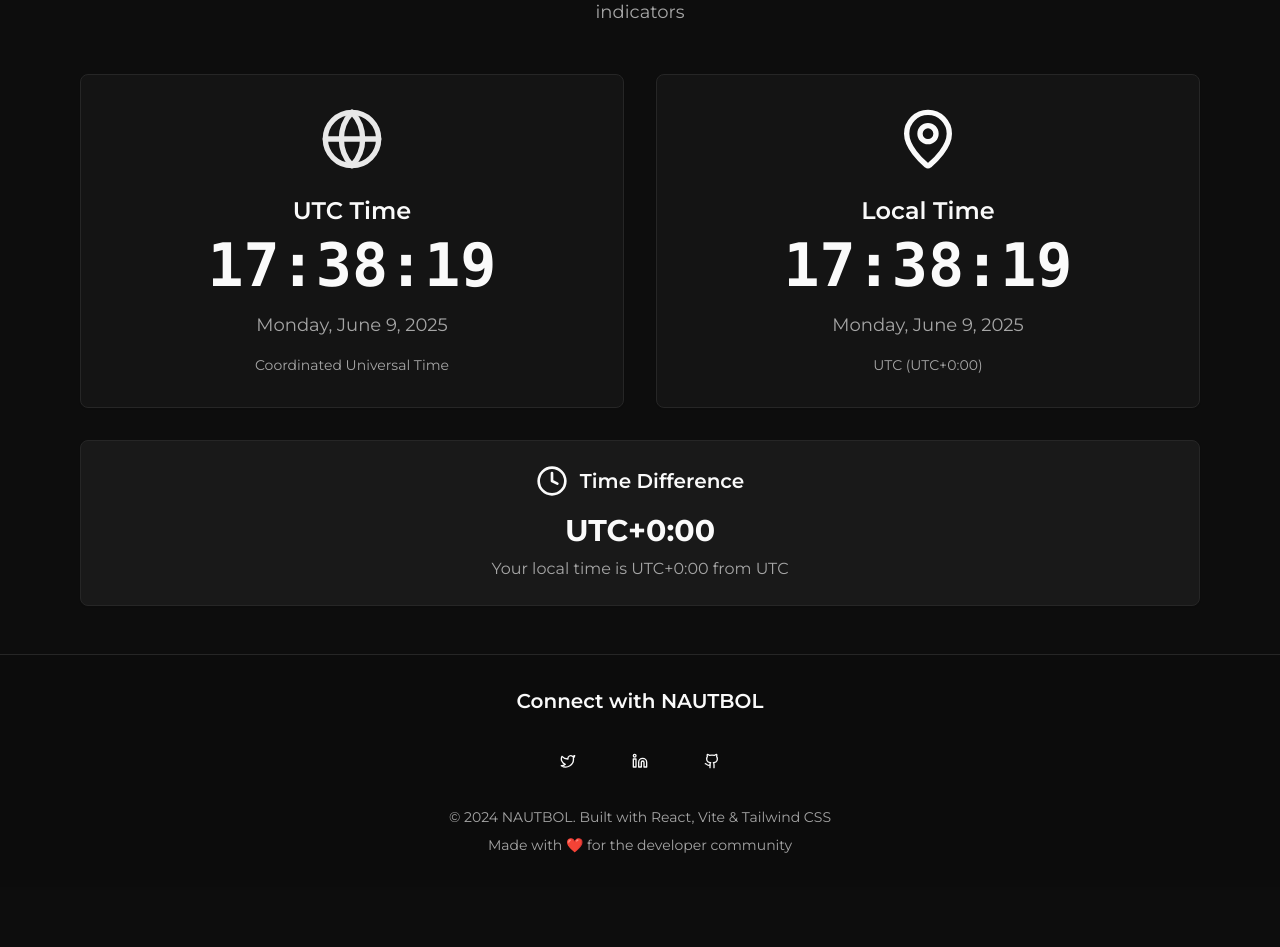
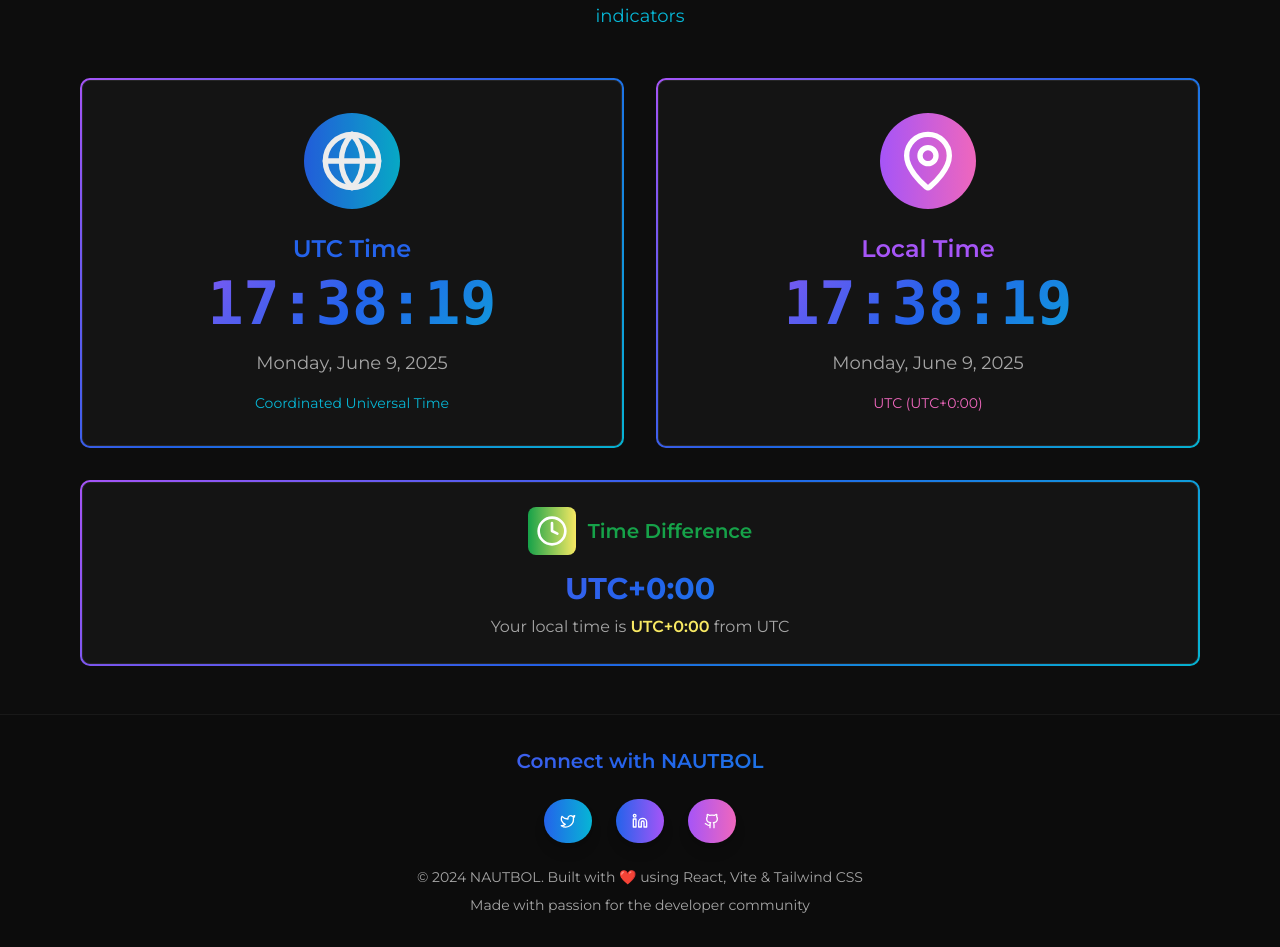
Before and after one commit to NAUTBOL/time-sync-voyager, a React (Vite) app: page / in a window 1280 px wide. Shown: the part 223-1170 px from the top of the page. Before the commit the page ends 1110 px from the top, so only its background shows below. Built offline with nearby package versions, Linux system fonts and the light colour scheme.

Commit message:
feat: Apply modern color scheme
Updates the website's color scheme to a more modern and visually appealing palette.

```diff
--- a/src/components/Footer.tsx
+++ b/src/components/Footer.tsx
@@ -8,27 +8,30 @@ const Footer = () => {
       name: "Twitter",
       url: "https://x.com/NAUTBOL",
       icon: Twitter,
-      color: "hover:text-blue-400"
+      gradient: "from-blue to-cyan",
+      hoverColor: "hover:shadow-blue/25"
     },
     {
       name: "LinkedIn",
       url: "https://www.linkedin.com/in/leandrotorressilva/",
       icon: Linkedin,
-      color: "hover:text-blue-600"
+      gradient: "from-blue to-purple",
+      hoverColor: "hover:shadow-blue/25"
     },
     {
       name: "GitHub",
       url: "https://github.com/NAUTBOL/",
       icon: Github,
-      color: "hover:text-gray-300"
+      gradient: "from-purple to-pink",
+      hoverColor: "hover:shadow-purple/25"
     }
   ];
 
   return (
-    <footer className="w-full border-t border-border bg-background/80 backdrop-blur-sm mt-auto">
+    <footer className="w-full border-t border-border/50 bg-background/80 backdrop-blur-sm mt-auto">
       <div className="container mx-auto px-4 py-8">
         <div className="text-center">
-          <h3 className="text-xl font-semibold mb-6">Connect with NAUTBOL</h3>
+          <h3 className="text-xl font-semibold mb-6 gradient-text">Connect with NAUTBOL</h3>
 
           <div className="flex justify-center space-x-6 mb-6">
             {socialLinks.map((social) => {
@@ -38,7 +41,7 @@ const Footer = () => {
                   key={social.name}
                   variant="ghost"
                   size="lg"
-                  className={`p-4 ${social.color} transition-colors hover:bg-accent`}
+                  className={`p-4 bg-gradient-to-r ${social.gradient} text-white rounded-full shadow-lg ${social.hoverColor} transition-all hover:scale-110 hover:shadow-lg`}
                   onClick={() => window.open(social.url, '_blank')}
                   aria-label={`Visit ${social.name} profile`}
                 >
@@ -49,8 +52,8 @@ const Footer = () => {
           </div>
 
           <div className="text-sm text-muted-foreground">
-            <p>&copy; 2024 NAUTBOL. Built with React, Vite & Tailwind CSS</p>
-            <p className="mt-2">Made with ❤️ for the developer community</p>
+            <p>&copy; 2024 NAUTBOL. Built with <span className="text-red">❤️</span> using React, Vite & Tailwind CSS</p>
+            <p className="mt-2">Made with passion for the developer community</p>
           </div>
         </div>
       </div>
--- a/src/components/Header.tsx
+++ b/src/components/Header.tsx
@@ -4,18 +4,20 @@ import { Heart, Globe } from "lucide-react";
 
 const Header = () => {
   return (
-    <header className="w-full border-b border-border bg-background/80 backdrop-blur-sm sticky top-0 z-50">
+    <header className="w-full border-b border-border/50 bg-background/80 backdrop-blur-sm sticky top-0 z-50">
       <div className="container mx-auto px-4 py-4 flex justify-between items-center">
         <div className="flex items-center space-x-2">
-          <Globe className="h-6 w-6 text-primary" />
-          <h1 className="text-xl font-semibold">TimeZone Display</h1>
+          <div className="p-2 rounded-lg bg-gradient-to-r from-purple to-blue">
+            <Globe className="h-6 w-6 text-white" />
+          </div>
+          <h1 className="text-xl font-semibold gradient-text">TimeZone Display</h1>
         </div>
 
         <div className="flex items-center space-x-3">
           <Button
             variant="outline"
             size="sm"
-            className="hover:bg-accent transition-colors"
+            className="border-pink/30 text-pink hover:bg-pink/10 hover:border-pink/50 transition-colors"
             onClick={() => window.open('https://www.paypal.com/paypalme/NAUTBOL', '_blank')}
           >
             <Heart className="h-4 w-4 mr-2" />
@@ -25,7 +27,7 @@ const Header = () => {
           <Button
             variant="default"
             size="sm"
-            className="bg-primary text-primary-foreground hover:bg-primary/90 transition-colors"
+            className="bg-gradient-to-r from-blue to-cyan hover:from-blue/90 hover:to-cyan/90 text-white transition-all duration-300 shadow-lg hover:shadow-blue/25"
             onClick={() => window.open('https://www.kuantyk.com/', '_blank')}
           >
             <Globe className="h-4 w-4 mr-2" />
--- a/src/components/TimeDisplay.tsx
+++ b/src/components/TimeDisplay.tsx
@@ -51,69 +51,81 @@ const TimeDisplay = () => {
   return (
     <div className="w-full max-w-6xl mx-auto px-4 py-12">
       <div className="text-center mb-12">
-        <h2 className="text-4xl md:text-6xl font-bold mb-4 bg-gradient-to-r from-primary to-muted-foreground bg-clip-text text-transparent">
+        <h2 className="text-4xl md:text-6xl font-bold mb-4 gradient-text animate-gradient-x">
           World Time Display
         </h2>
         <p className="text-lg text-muted-foreground max-w-2xl mx-auto">
-          Real-time display of UTC and your local time zone with animated indicators
+          Real-time display of UTC and your local time zone with <span className="text-cyan">animated indicators</span>
         </p>
       </div>
 
       <div className="grid md:grid-cols-2 gap-8 mb-8">
         {/* UTC Time */}
-        <Card className="p-8 bg-card border-border hover:border-primary/50 transition-colors">
+        <div className="gradient-border">
+          <Card className="p-8 bg-card/50 backdrop-blur-sm hover:bg-card/70 transition-all duration-300">
             <div className="text-center">
               <div className="flex justify-center mb-6">
-              <Globe className="h-16 w-16 text-primary animate-pulse-slow" />
+                <div className="p-4 rounded-full bg-gradient-to-r from-blue to-cyan animate-pulse-slow">
+                  <Globe className="h-16 w-16 text-white" />
                 </div>
-            <h3 className="text-2xl font-semibold mb-2 text-primary">UTC Time</h3>
-            <div className="text-5xl md:text-6xl font-bold mb-4 font-mono">
+              </div>
+              <h3 className="text-2xl font-semibold mb-2 text-blue">UTC Time</h3>
+              <div className="text-5xl md:text-6xl font-bold mb-4 font-mono gradient-text">
                 {formatTime(currentTime, 'UTC')}
               </div>
               <p className="text-lg text-muted-foreground">
                 {formatDate(currentTime, 'UTC')}
               </p>
-            <div className="mt-4 text-sm text-muted-foreground">
+              <div className="mt-4 text-sm text-cyan">
                 Coordinated Universal Time
               </div>
             </div>
           </Card>
+        </div>
 
         {/* Local Time */}
-        <Card className="p-8 bg-card border-border hover:border-primary/50 transition-colors">
+        <div className="gradient-border">
+          <Card className="p-8 bg-card/50 backdrop-blur-sm hover:bg-card/70 transition-all duration-300">
             <div className="text-center">
               <div className="flex justify-center mb-6">
-              <MapPin className="h-16 w-16 text-primary animate-bounce-slow" />
+                <div className="p-4 rounded-full bg-gradient-to-r from-purple to-pink animate-bounce-slow">
+                  <MapPin className="h-16 w-16 text-white" />
                 </div>
-            <h3 className="text-2xl font-semibold mb-2 text-primary">Local Time</h3>
-            <div className="text-5xl md:text-6xl font-bold mb-4 font-mono">
+              </div>
+              <h3 className="text-2xl font-semibold mb-2 text-purple">Local Time</h3>
+              <div className="text-5xl md:text-6xl font-bold mb-4 font-mono gradient-text">
                 {formatTime(currentTime)}
               </div>
               <p className="text-lg text-muted-foreground">
                 {formatDate(currentTime)}
               </p>
-            <div className="mt-4 text-sm text-muted-foreground">
+              <div className="mt-4 text-sm text-pink">
                 {timeZone} ({getTimeOffset()})
               </div>
             </div>
           </Card>
         </div>
+      </div>
 
       {/* Time Difference Indicator */}
-      <Card className="p-6 bg-accent/50 border-border">
+      <div className="gradient-border">
+        <Card className="p-6 bg-gradient-to-r from-card/50 to-accent/30 backdrop-blur-sm">
           <div className="text-center">
             <div className="flex justify-center items-center mb-4">
-            <Clock className="h-8 w-8 text-primary mr-3" />
-            <h4 className="text-xl font-semibold">Time Difference</h4>
+              <div className="p-2 rounded-lg bg-gradient-to-r from-green to-yellow mr-3">
+                <Clock className="h-8 w-8 text-white" />
               </div>
-          <div className="text-3xl font-bold text-primary">
+              <h4 className="text-xl font-semibold text-green">Time Difference</h4>
+            </div>
+            <div className="text-3xl font-bold gradient-text">
               {getTimeOffset()}
             </div>
             <p className="text-muted-foreground mt-2">
-            Your local time is {getTimeOffset()} from UTC
+              Your local time is <span className="text-yellow font-semibold">{getTimeOffset()}</span> from UTC
             </p>
           </div>
         </Card>
+      </div>
     </div>
   );
 };
--- a/src/index.css
+++ b/src/index.css
@@ -3,7 +3,7 @@
 @tailwind components;
 @tailwind utilities;
 
-/* Dark Vercel-inspired design system */
+/* Dark Vercel-inspired design system with modern colors */
 
 @layer base {
   :root {
@@ -36,6 +36,16 @@
     --ring: 0 0% 25%;
 
     --radius: 0.5rem;
+
+    /* Modern color palette */
+    --purple: 270 91% 65%;
+    --blue: 221 83% 53%;
+    --cyan: 189 94% 43%;
+    --green: 142 76% 36%;
+    --yellow: 54 91% 68%;
+    --orange: 31 81% 56%;
+    --red: 0 72% 51%;
+    --pink: 322 81% 67%;
   }
 
   * {
@@ -44,6 +54,8 @@
 
   body {
     @apply bg-background text-foreground font-montserrat;
+    background: linear-gradient(135deg, hsl(var(--background)) 0%, hsl(270 20% 8%) 100%);
+    min-height: 100vh;
   }
 }
 
@@ -55,4 +67,22 @@
   .animate-bounce-slow {
     animation: bounce 2s infinite;
   }
+
+  .gradient-text {
+    background: linear-gradient(135deg, hsl(var(--purple)), hsl(var(--blue)), hsl(var(--cyan)));
+    -webkit-background-clip: text;
+    -webkit-text-fill-color: transparent;
+    background-clip: text;
+  }
+
+  .gradient-border {
+    background: linear-gradient(135deg, hsl(var(--purple)), hsl(var(--blue)), hsl(var(--cyan)));
+    border-radius: calc(var(--radius) + 2px);
+    padding: 2px;
+  }
+
+  .gradient-border > * {
+    background: hsl(var(--card));
+    border-radius: var(--radius);
+  }
 }
--- a/tailwind.config.ts
+++ b/tailwind.config.ts
@@ -55,7 +55,15 @@ export default {
 				card: {
 					DEFAULT: 'hsl(var(--card))',
 					foreground: 'hsl(var(--card-foreground))'
-				}
+				},
+				purple: 'hsl(var(--purple))',
+				blue: 'hsl(var(--blue))',
+				cyan: 'hsl(var(--cyan))',
+				green: 'hsl(var(--green))',
+				yellow: 'hsl(var(--yellow))',
+				orange: 'hsl(var(--orange))',
+				red: 'hsl(var(--red))',
+				pink: 'hsl(var(--pink))'
 			},
 			borderRadius: {
 				lg: 'var(--radius)',
@@ -78,11 +86,22 @@ export default {
 					to: {
 						height: '0'
 					}
+				},
+				'gradient-x': {
+					'0%, 100%': {
+						'background-size': '200% 200%',
+						'background-position': 'left center'
+					},
+					'50%': {
+						'background-size': '200% 200%',
+						'background-position': 'right center'
+					}
 				}
 			},
 			animation: {
 				'accordion-down': 'accordion-down 0.2s ease-out',
-				'accordion-up': 'accordion-up 0.2s ease-out'
+				'accordion-up': 'accordion-up 0.2s ease-out',
+				'gradient-x': 'gradient-x 3s ease infinite'
 			}
 		}
 	},
```
Lines whose indentation alone changed are shown as unchanged.
